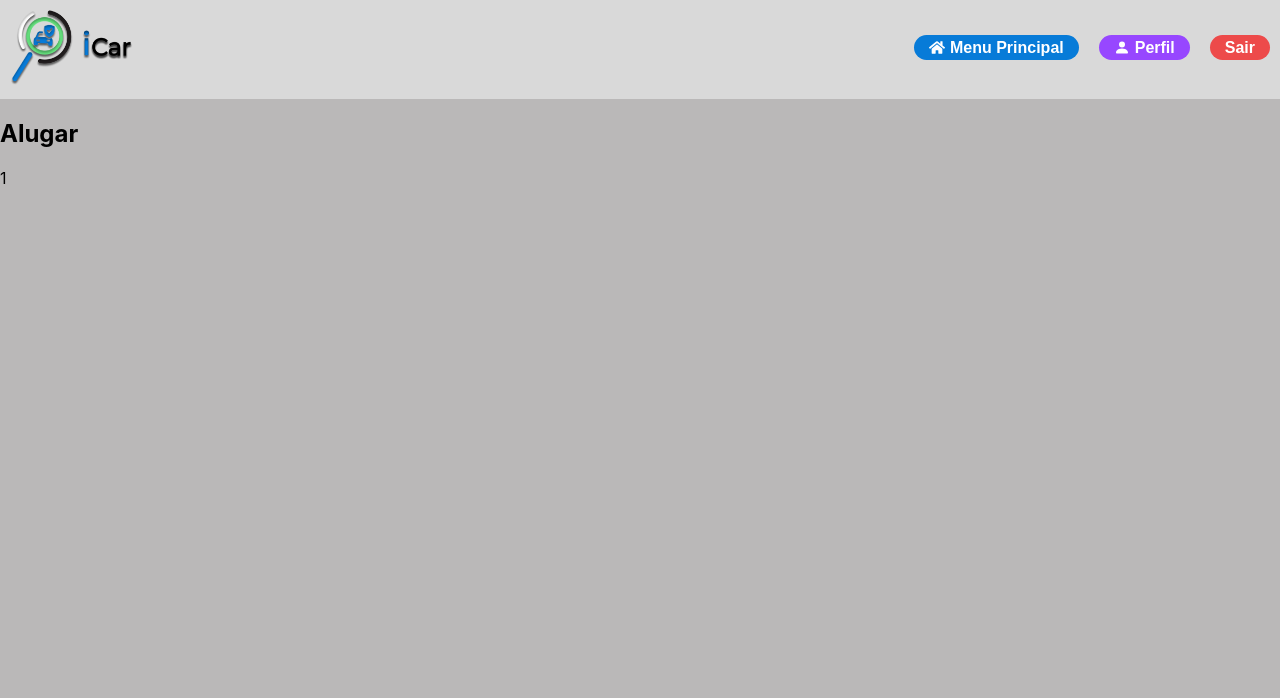
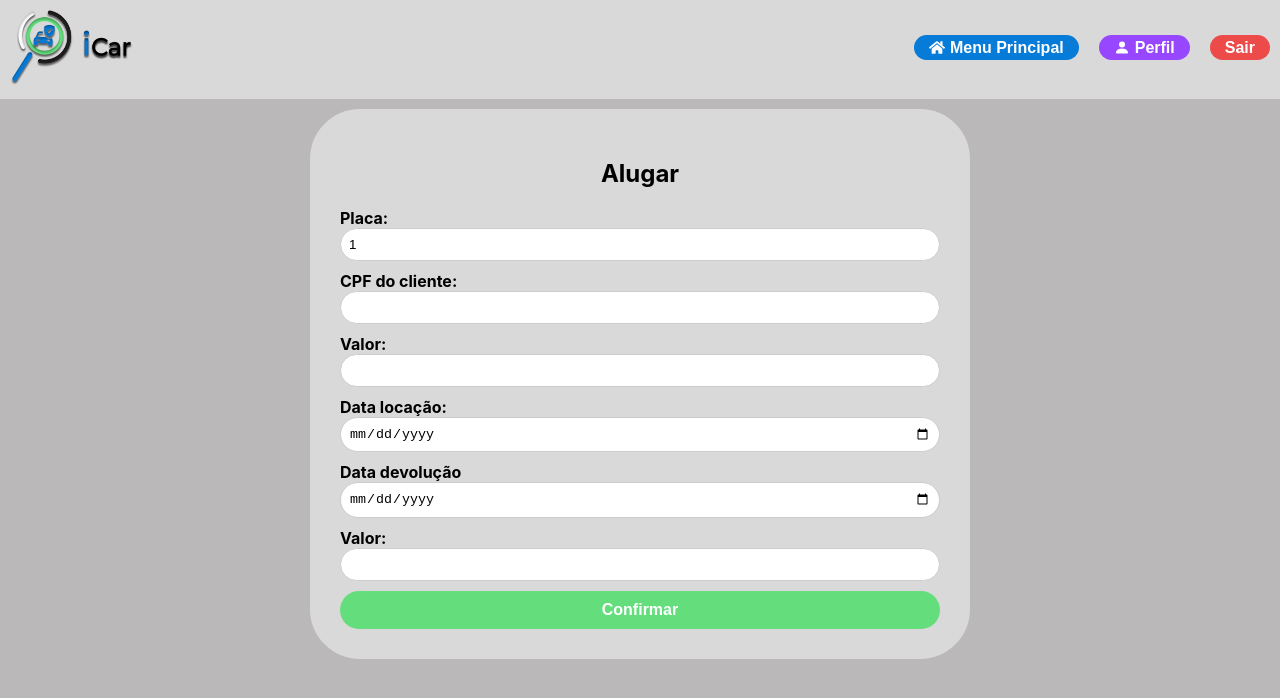
Before and after one commit to david-jc-br/ICar, a React (Create React App) app in the folder App/front-end/: page /alugar/1 in a window 1280 px wide. Shown: the top 698 px of the page. Built offline with nearby package versions, Linux system fonts and the light colour scheme.

Commit message:
Alugar Page

```diff
--- a/App/front-end/src/pages/AlugarPage.tsx
+++ b/App/front-end/src/pages/AlugarPage.tsx
@@ -5,8 +5,47 @@ const Alugar: React.FC = () => {
     const { placa } = useParams<{ placa: string }>();
     return (
         <div>
-            <h2>Alugar</h2>
-            {placa}
+            {/* {placa} */}
+            <div className="form-container">
+                <h2>Alugar</h2>
+                <div className="form-group">
+                    <label>
+                        Placa:
+                        <input type="text" value={placa}/>
+                    </label>
+                </div>
+                <div className="form-group">
+                    <label>
+                        CPF do cliente:
+                        <input type="text" value=""/>
+                    </label>
+                </div>
+                <div className="form-group">
+                    <label>
+                        Valor:
+                        <input type="text" value=""/>
+                    </label>
+                </div>
+                <div className="form-group">
+                    <label>
+                        Data locação:
+                        <input type="date" value=""/>
+                    </label>
+                </div>
+                <div className="form-group">
+                    <label>
+                        Data devolução
+                        <input type="date" value=""/>
+                    </label>
+                </div>
+                <div className="form-group">
+                    <label>
+                        Valor:
+                        <input type="text" value=""/>
+                    </label>
+                </div>
+                <button type="submit">Confirmar</button>
+            </div>
         </div>
     );
 };
```
Also changed, not shown: App/front-end/src/pages/MeusAlugueisPage.tsx (+14 -0 lines).
